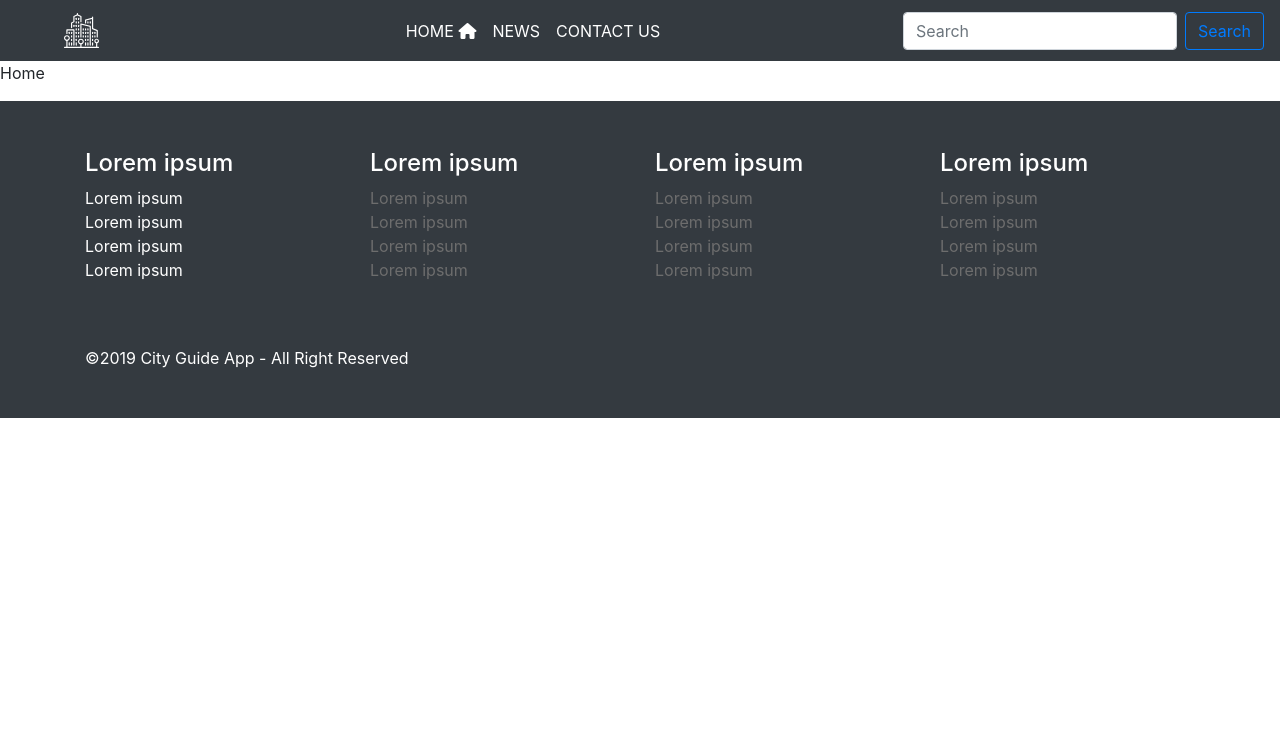
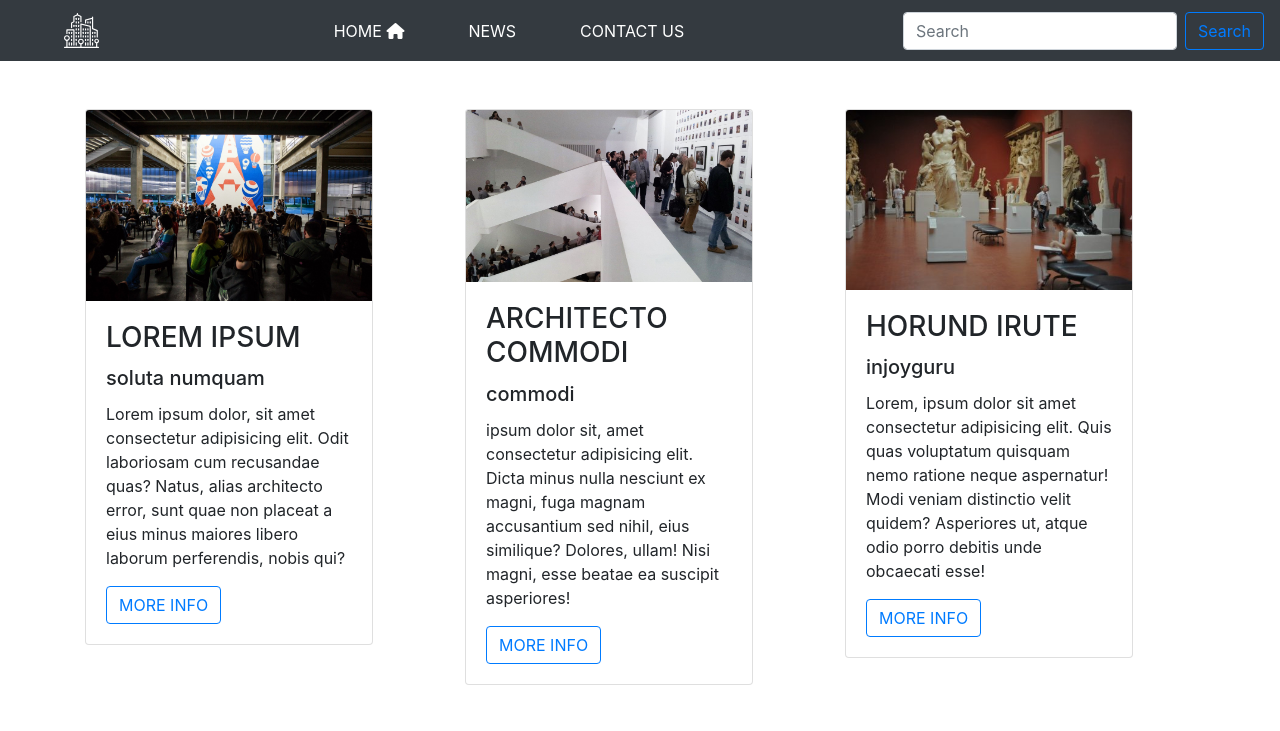
Before and after one commit to hiru-vn/city-guide, a React (Create React App) app: page / in a window 1280 px wide. Shown: the top 731 px of the page. Built offline with nearby package versions, Linux system fonts and the light colour scheme.

Commit message:
display data with react context API

```diff
--- a/public/index.html
+++ b/public/index.html
@@ -30,15 +30,8 @@
   <body>
     <noscript>You need to enable JavaScript to run this app.</noscript>
     <div id="root"></div>
-    <!--
-      This HTML file is a template.
-      If you open it directly in the browser, you will see an empty page.
-
-      You can add webfonts, meta tags, or analytics to this file.
-      The build step will place the bundled scripts into the <body> tag.
-
-      To begin the development, run `npm start` or `yarn start`.
-      To create a production bundle, use `npm run build` or `yarn build`.
-    -->
+    <script src="https://code.jquery.com/jquery-3.3.1.slim.min.js" integrity="sha384-q8i/X+965DzO0rT7abK41JStQIAqVgRVzpbzo5smXKp4YfRvH+8abtTE1Pi6jizo" crossorigin="anonymous"></script>
+    <script src="https://cdnjs.cloudflare.com/ajax/libs/popper.js/1.14.7/umd/popper.min.js" integrity="sha384-UO2eT0CpHqdSJQ6hJty5KVphtPhzWj9WO1clHTMGa3JDZwrnQq4sF86dIHNDz0W1" crossorigin="anonymous"></script>
+    <script src="https://stackpath.bootstrapcdn.com/bootstrap/4.3.1/js/bootstrap.min.js" integrity="sha384-JjSmVgyd0p3pXB1rRibZUAYoIIy6OrQ6VrjIEaFf/nJGzIxFDsf4x0xIM+B07jRM" crossorigin="anonymous"></script>
   </body>
 </html>
--- a/src/App.css
+++ b/src/App.css
@@ -5,3 +5,11 @@
     --mainGrey: rgba(109, 109,109);
     --mainBlue: #007bff;
 }
+
+.navbar-toggler:focus{
+    outline: none;
+}
+
+.navbar-toggler {
+    border:none;
+}
--- /dev/null
+++ b/src/components/Info.js
@@ -0,0 +1,35 @@
+import React from 'react'
+import {InfoConsumer} from './context'
+import {Link} from 'react-router-dom'
+
+class Info extends React.Component{
+    render() {
+        const{
+            id,
+            headerTitle,
+            headerSubTitle,
+            headerText,
+            img
+        } = this.props.item
+        return (
+            <InfoConsumer>
+                {value => (
+                    <div className="col-10 col-lg mx-auto mb-5">
+                        <div className="card" style={{width: '18rem'}}>
+                            <img src={img} alt={headerTitle} className="card-img-top"></img>
+                            <div className='card-body'>
+                                <h3 className="card-title text-uppercase">{headerTitle}</h3>
+                                <h5 className="card-title">{headerSubTitle}</h5>
+                                <p className="card-text">{headerText}</p>
+                                <Link to="/detail" className="btn btn-outline-primary text-uppercase">
+                                More Info
+                                </Link>
+                            </div>
+                        </div>
+                    </div>
+                )}
+            </InfoConsumer>
+        )
+    }
+}
+export default Info
--- /dev/null
+++ b/src/components/context.js
@@ -0,0 +1,36 @@
+import React from 'react'
+import { placeInfo, reviews, detailInfo, news } from '../data'
+
+const InfoContext = React.createContext()
+
+class InfoProvider extends React.Component {
+    state = {
+        info: placeInfo,
+        reviews: reviews,
+        detailInfo: detailInfo,
+        new: news,
+    }
+    render() {
+        return (
+            <InfoContext.Provider value={{
+                info: this.state.info,
+                reviews: this.state.reviews,
+                maps: this.state.maps,
+                headerTitle: this.state.headerTitle,
+                headerSubTitle: this.state.headerSubTitle,
+                headerText: this.state.headerText,
+                detailInfo: this.detailInfo,
+                news: this.state.news,
+                name: this.state.name,
+                avatar: this.state.avatar,
+                comment: this.state.comment
+            }}>
+                {this.props.children}
+            </InfoContext.Provider>
+        )
+    }
+}
+
+const InfoConsumer = InfoContext.Consumer;
+
+export { InfoProvider, InfoConsumer }
--- a/src/components/layouts/Navbar.js
+++ b/src/components/layouts/Navbar.js
@@ -9,7 +9,9 @@ function Navbar() {
                 <img src={logo} alt="logo" style={{width:'35px'}}></img>
             </Link>
             <button className="navbar-toggler" type="button" data-toggle="collapse" data-target="#navbarSupportedContent" aria-controls="navbarSupportedContent" aria-expanded="false" aria-label="Toggle navigation">
-                <span className="navbar-toggler-icon"></span>
+                <span>
+                    <icon className="fas fa-bars" style={{color: '#fff'}}></icon>
+                </span>
             </button>
             <div className="collapse navbar-collapse" id="navbarSupportedContent">
                 <ul className="navbar-nav m-auto">
@@ -19,15 +21,15 @@ function Navbar() {
                         <span className="sr-only">(current)</span></Link>
                     </li>
                     <li className="nav-item">
-                        <Link className="nav-link text-white text-uppercase ml5" to="/news">News</Link>
+                        <Link className="nav-link text-white text-uppercase ml-5" to="/news">News</Link>
                     </li>
                     <li className="nav-item">
-                        <Link className="nav-link text-white text-uppercase ml5" to="/contact" tabindex="-1" aria-disabled="true">
+                        <Link className="nav-link text-white text-uppercase ml-5" to="/contact" tabindex="-1" aria-disabled="true">
                         Contact us
                         </Link>
                     </li>
                 </ul>
-                <form className="form-inline my-2 my-lg-0">
+                <form className="form-inline my-2 my-lg-0 ml-5">
                     <input className="form-control mr-sm-2" type="search" placeholder="Search" aria-label="Search" />
                     <button className="btn btn-outline-primary my-2 my-sm-0" type="submit">Search</button>
                 </form>
--- a/src/components/pages/Home.js
+++ b/src/components/pages/Home.js
@@ -1,10 +1,22 @@
 import React from 'react'
+import {InfoConsumer} from '../context'
+import Info from '../Info'
 
 class Home extends React.Component{
     render() {
         return (
-            <div>
-                <p>Home</p>
+            <div className="container">
+                <div className="row mt-5">
+                    <InfoConsumer>
+                        {value => {
+                            return (
+                                value.info.map(item =>{
+                                    return <Info key = {item.id} item={item}></Info>
+                                })
+                            )
+                        }}
+                    </InfoConsumer>
+                </div>
             </div>
         )
     }
--- a/src/index.js
+++ b/src/index.js
@@ -1,10 +1,16 @@
 import React from 'react';
 import ReactDOM from 'react-dom';
 import App from './App';
+import {InfoProvider} from './components/context'
 import * as serviceWorker from './serviceWorker';
 import {BrowserRouter as Router} from 'react-router-dom'
 
-ReactDOM.render(<Router><App /></Router>, document.getElementById('root'));
+ReactDOM.render(
+    <InfoProvider>
+        <Router>
+            <App />
+        </Router>
+    </InfoProvider>, document.getElementById('root'));
 
 // If you want your app to work offline and load faster, you can change
 // unregister() to register() below. Note this comes with some pitfalls.
```
